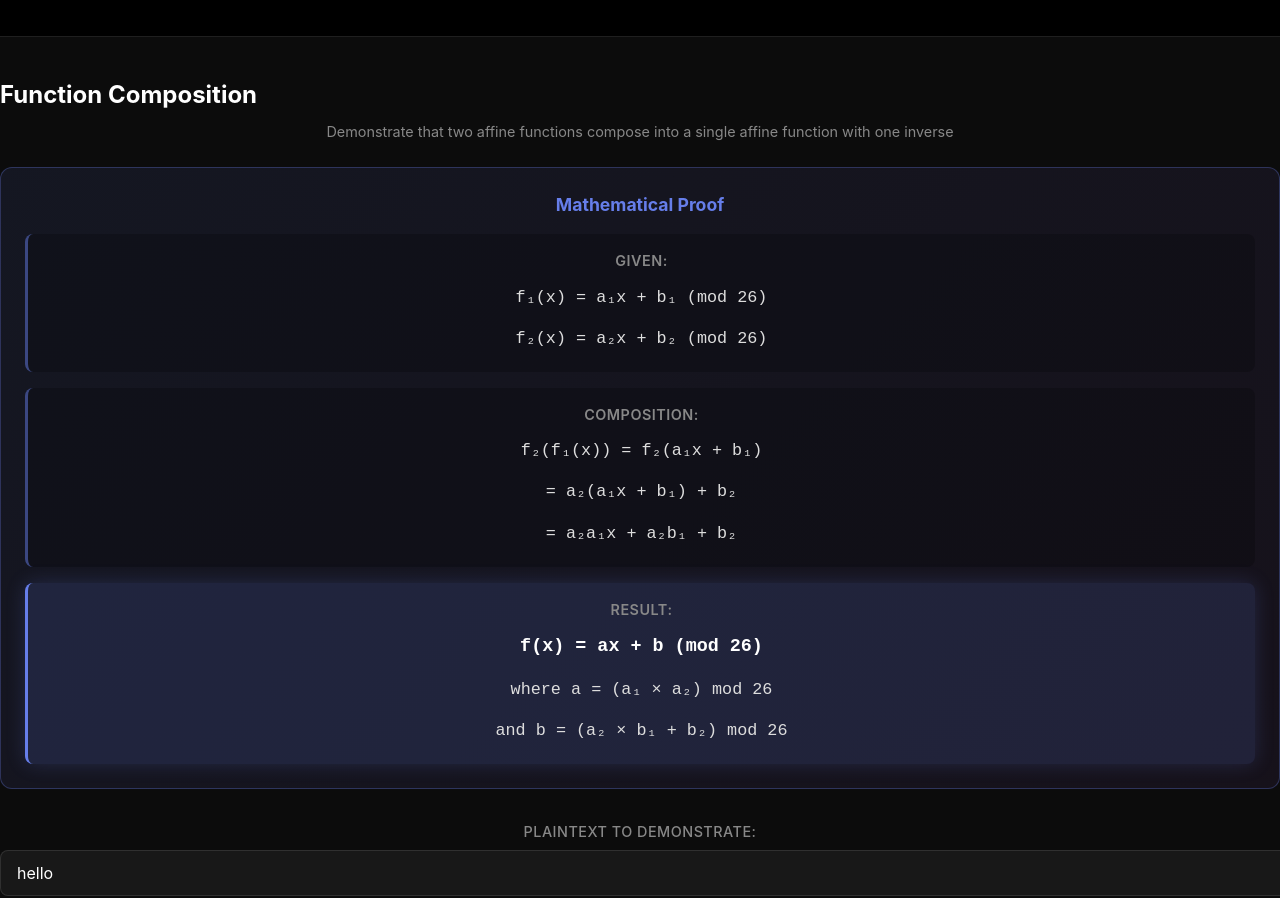
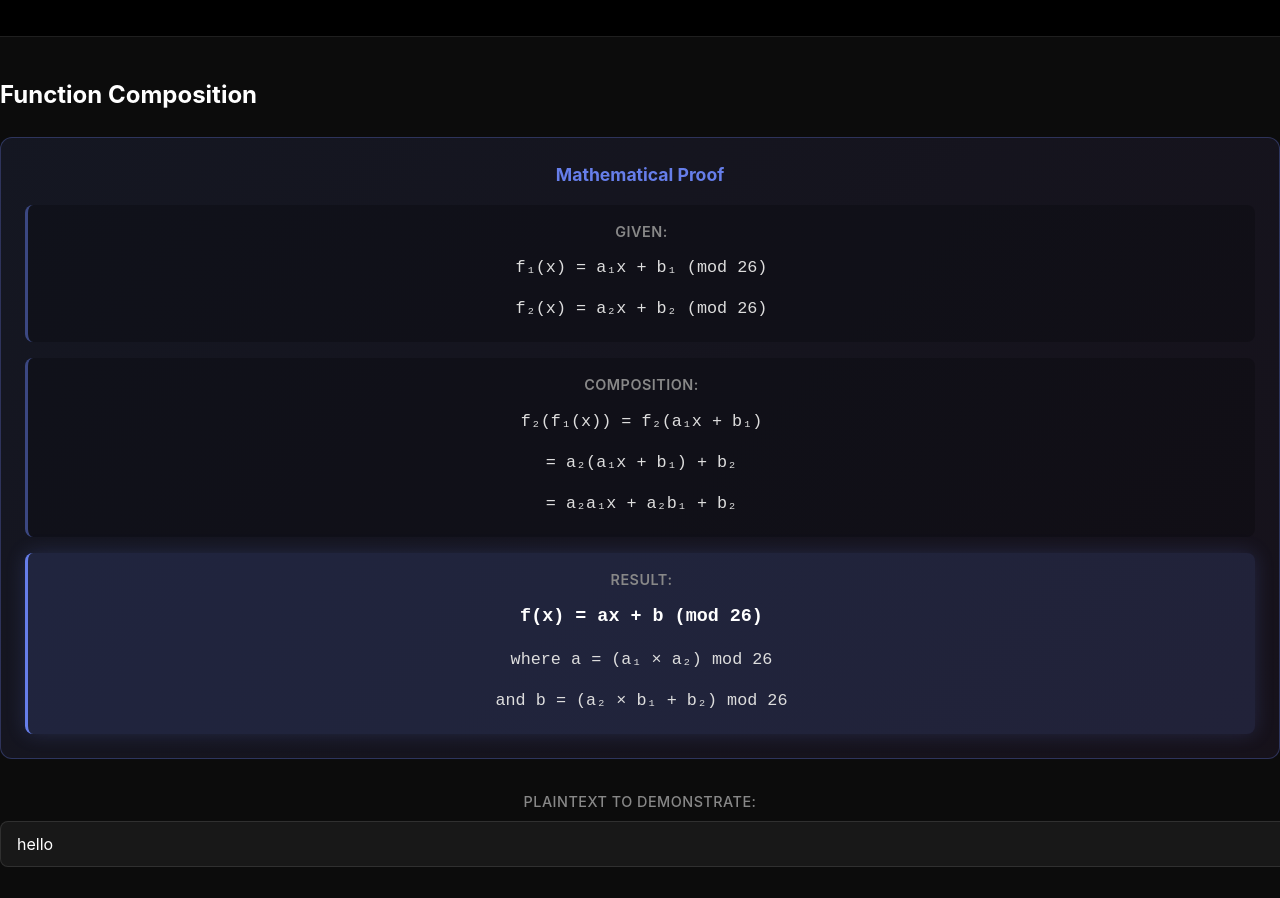
Before and after one commit to aayans314/affine-encryption, a React (Vite) app: page / in a window 1280 px wide. Shown: the part 1280-2178 px from the top of the page. Built offline with nearby package versions, Linux system fonts and the light colour scheme.

Commit message:
final touches

```diff
--- a/src/components/CompositionDemo.tsx
+++ b/src/components/CompositionDemo.tsx
@@ -77,9 +77,6 @@ const CompositionDemo = () => {
         <div className="composition-container">
             <div className="composition-header">
                 <h3>Function Composition</h3>
-                <p className="composition-subtitle">
-                    Demonstrate that two affine functions compose into a single affine function with one inverse
-                </p>
             </div>
 
             <div className="composition-theory">
```
